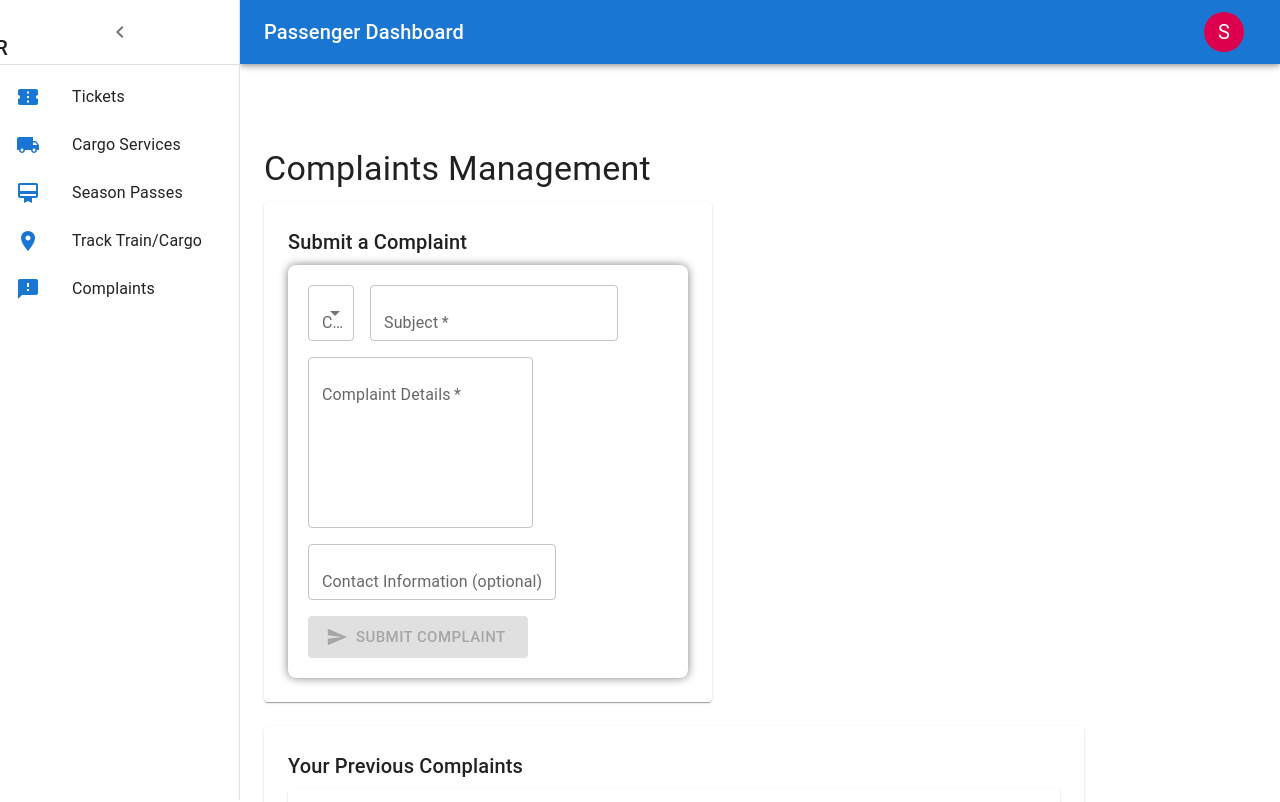
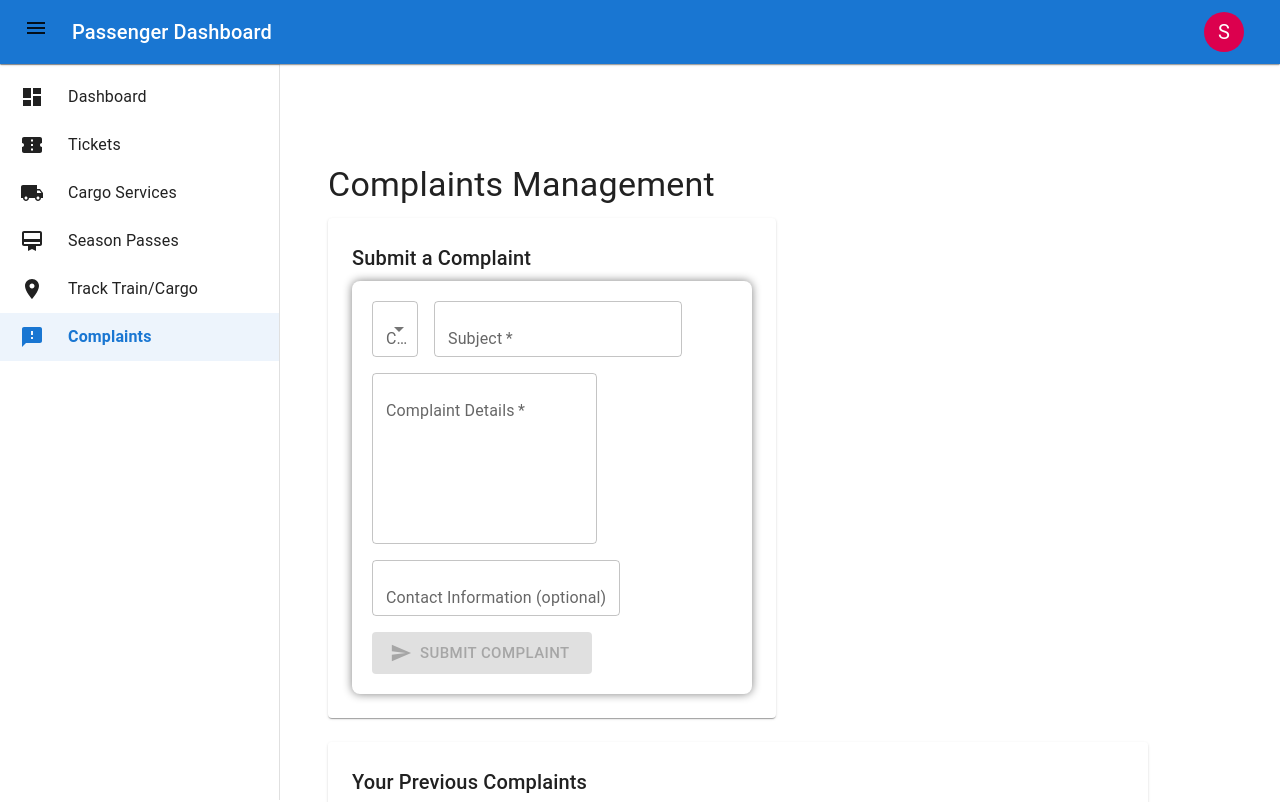
Before and after one commit to th4ruka/railway-booking-sys, a React (Create React App) app: page /dashboard/complaints in a window 1280 px wide. Shown: the top 802 px of the page. Built offline with nearby package versions, Linux system fonts and the light colour scheme; no server answers; sample sign-in values are in the browser's storage.

Commit message:
fix passenger dashboard sidebar toggle issues

```diff
--- a/src/components/DashboardLayout.js
+++ b/src/components/DashboardLayout.js
@@ -1,5 +1,5 @@
-import React, { useState } from 'react';
-import { Outlet, useNavigate } from 'react-router-dom';
+import React, { useState, useEffect } from 'react';
+import { Outlet, useNavigate, Link, useLocation } from 'react-router-dom';
 import { styled } from '@mui/material/styles';
 import {
   Box,
@@ -16,7 +16,11 @@ import {
   ListItemText,
   Avatar,
   Menu,
-  MenuItem
+  MenuItem,
+  useTheme,
+  useMediaQuery,
+  Container,
+  CssBaseline
 } from '@mui/material';
 import {
   Menu as MenuIcon,
@@ -27,79 +31,108 @@ import {
   LocationOn as TrackingIcon,
   Feedback as ComplaintIcon,
   AccountCircle,
-  Logout
+  Logout,
+  Dashboard as DashboardIcon
 } from '@mui/icons-material';
 import { signOut } from 'firebase/auth';
 import { auth } from '../firebase/config';
 import { useAuth } from '../contexts/AuthContext';
 
-const drawerWidth = 240;
+const drawerWidth = 280;
 
-const Main = styled('main', { shouldForwardProp: (prop) => prop !== 'open' })(
-  ({ theme, open }) => ({
-    flexGrow: 1,
-    padding: theme.spacing(3),
-    transition: theme.transitions.create('margin', {
+const openedMixin = (theme) => ({
+  width: drawerWidth,
+  transition: theme.transitions.create('width', {
+    easing: theme.transitions.easing.sharp,
+    duration: theme.transitions.duration.enteringScreen,
+  }),
+  overflowX: 'hidden',
+});
+
+const closedMixin = (theme) => ({
+  transition: theme.transitions.create('width', {
     easing: theme.transitions.easing.sharp,
     duration: theme.transitions.duration.leavingScreen,
   }),
-    marginLeft: `-${drawerWidth}px`,
+  overflowX: 'hidden',
+  width: `calc(${theme.spacing(7)} + 1px)`,
+  [theme.breakpoints.up('sm')]: {
+    width: `calc(${theme.spacing(8)} + 1px)`,
+  },
+});
+
+const DrawerHeader = styled('div')(({ theme }) => ({
+  display: 'flex',
+  alignItems: 'center',
+  justifyContent: 'flex-end',
+  padding: theme.spacing(0, 1),
+  ...theme.mixins.toolbar,
+}));
+
+const AppBarStyled = styled(AppBar)(({ theme }) => ({
+  zIndex: theme.zIndex.drawer + 1,
+  transition: theme.transitions.create(['width', 'margin'], {
+    easing: theme.transitions.easing.sharp,
+    duration: theme.transitions.duration.leavingScreen,
+  }),
+}));
+
+const DrawerStyled = styled(Drawer, { shouldForwardProp: (prop) => prop !== 'open' })(
+  ({ theme, open }) => ({
+    width: drawerWidth,
+    flexShrink: 0,
+    whiteSpace: 'nowrap',
+    boxSizing: 'border-box',
     ...(open && {
-      transition: theme.transitions.create('margin', {
-        easing: theme.transitions.easing.easeOut,
-        duration: theme.transitions.duration.enteringScreen,
+      ...openedMixin(theme),
+      '& .MuiDrawer-paper': openedMixin(theme),
     }),
-      marginLeft: 0,
+    ...(!open && {
+      ...closedMixin(theme),
+      '& .MuiDrawer-paper': closedMixin(theme),
     }),
   }),
 );
 
-const AppBarStyled = styled(AppBar, { shouldForwardProp: (prop) => prop !== 'open' })(
-  ({ theme, open }) => ({
-    transition: theme.transitions.create(['margin', 'width'], {
-      easing: theme.transitions.easing.sharp,
-      duration: theme.transitions.duration.leavingScreen,
-    }),
-    ...(open && {
-      width: `calc(100% - ${drawerWidth}px)`,
-      marginLeft: `${drawerWidth}px`,
-      transition: theme.transitions.create(['margin', 'width'], {
-        easing: theme.transitions.easing.easeOut,
-        duration: theme.transitions.duration.enteringScreen,
-      }),
-    }),
-  }),
-);
-
-const DrawerHeader = styled('div')(({ theme }) => ({
-  display: 'flex',
-  alignItems: 'center',
-  padding: theme.spacing(0, 1),
-  // necessary for content to be below app bar
-  ...theme.mixins.toolbar,
-  justifyContent: 'flex-end',
-}));
-
 const menuItems = [
-  { text: 'Tickets', icon: <TicketIcon color="primary" />, path: '/dashboard/tickets' },
-  { text: 'Cargo Services', icon: <CargoIcon color="primary" />, path: '/dashboard/cargo' },
-  { text: 'Season Passes', icon: <PassIcon color="primary" />, path: '/dashboard/passes' },
-  { text: 'Track Train/Cargo', icon: <TrackingIcon color="primary" />, path: '/dashboard/tracking' },
-  { text: 'Complaints', icon: <ComplaintIcon color="primary" />, path: '/dashboard/complaints' },
+  { text: 'Dashboard', icon: <DashboardIcon />, path: '/dashboard' },
+  { text: 'Tickets', icon: <TicketIcon />, path: '/dashboard/tickets' },
+  { text: 'Cargo Services', icon: <CargoIcon />, path: '/dashboard/cargo' },
+  { text: 'Season Passes', icon: <PassIcon />, path: '/dashboard/passes' },
+  { text: 'Track Train/Cargo', icon: <TrackingIcon />, path: '/dashboard/tracking' },
+  { text: 'Complaints', icon: <ComplaintIcon />, path: '/dashboard/complaints' },
 ];
 
 export default function DashboardLayout() {
-  const [open, setOpen] = useState(true);
+  const theme = useTheme();
+  const isMobile = useMediaQuery(theme.breakpoints.down('sm'));
+  const [open, setOpen] = useState(!isMobile);
+  const [mobileOpen, setMobileOpen] = useState(false);
   const [anchorEl, setAnchorEl] = useState(null);
   const navigate = useNavigate();
+  const location = useLocation();
   const { currentUser } = useAuth();
 
-  const handleDrawerOpen = () => {
-    setOpen(true);
+  useEffect(() => {
+    if (!isMobile && mobileOpen) {
+      setMobileOpen(false);
+    }
+  }, [isMobile, mobileOpen]);
+
+  const handleDrawerToggle = () => {
+    if (isMobile) {
+      setMobileOpen(!mobileOpen);
+    } else {
+      setOpen(!open);
+    }
   };
 
   const handleDrawerClose = () => {
+    if (isMobile) {
+      setMobileOpen(false);
+    } else {
       setOpen(false);
+    }
   };
 
   const handleMenu = (event) => {
@@ -111,6 +144,7 @@ export default function DashboardLayout() {
   };
 
   const handleLogout = async () => {
+    handleClose();
     try {
       await signOut(auth);
       navigate('/login');
@@ -119,20 +153,97 @@ export default function DashboardLayout() {
     }
   };
 
+  const drawerContent = (
+    <>
+      <DrawerHeader>
+        <Box sx={{ display: 'flex', alignItems: 'center', flexGrow: 1, pl: 1 }}>
+          <Typography variant="h6" noWrap component={Link} to="/dashboard"
+            sx={{ textDecoration: 'none', color: 'inherit' }}>
+            RAIL-RUNNER
+          </Typography>
+        </Box>
+        <IconButton onClick={handleDrawerClose}>
+          <ChevronLeftIcon />
+        </IconButton>
+      </DrawerHeader>
+      <Divider />
+      <List>
+        {menuItems.map((item) => {
+          const isActive = location.pathname === item.path;
+          return (
+            <ListItem key={item.text} disablePadding sx={{ display: 'block' }}>
+              <ListItemButton
+                sx={{
+                  minHeight: 48,
+                  justifyContent: open || mobileOpen ? 'initial' : 'center',
+                  px: 2.5,
+                }}
+                onClick={() => {
+                  navigate(item.path);
+                  if (isMobile) {
+                    setMobileOpen(false);
+                  }
+                }}
+                selected={isActive}
+              >
+                <ListItemIcon
+                  sx={{
+                    minWidth: 0,
+                    mr: open || mobileOpen ? 3 : 'auto',
+                    justifyContent: 'center',
+                    color: isActive ? 'primary.main' : 'inherit',
+                  }}
+                >
+                  {item.icon}
+                </ListItemIcon>
+                <ListItemText
+                  primary={item.text}
+                  sx={{
+                    opacity: open || mobileOpen ? 1 : 0,
+                    color: isActive ? 'primary.main' : 'inherit',
+                    '& .MuiTypography-root': {
+                      fontWeight: isActive ? 600 : 400
+                    }
+                  }}
+                />
+              </ListItemButton>
+            </ListItem>
+          );
+        })}
+      </List>
+    </>
+  );
+
   return (
     <Box sx={{ display: 'flex' }}>
-      <AppBarStyled position="fixed" open={open}>
-        <Toolbar>
+      <CssBaseline />
+
+      <Box
+        sx={{
+          position: 'fixed',
+          top: theme.spacing(1),
+          left: theme.spacing(2),
+          zIndex: theme.zIndex.drawer + 2,
+        }}
+      >
         <IconButton
           color="inherit"
-            aria-label="open drawer"
-            onClick={handleDrawerOpen}
-            edge="start"
-            sx={{ mr: 2, ...(open && { display: 'none' }) }}
+          aria-label="toggle drawer"
+          onClick={handleDrawerToggle}
+          sx={{
+          }}
         >
           <MenuIcon />
         </IconButton>
-          <Typography variant="h6" noWrap component="div" sx={{ flexGrow: 1 }}>
+      </Box>
+
+      <AppBarStyled position="fixed" elevation={1} color="primary">
+        <Toolbar sx={{ pl: { xs: 8, sm: 9 } }}>
+          <Typography
+            variant="h6"
+            component="div"
+            sx={{ flexGrow: 1 }}
+          >
             Passenger Dashboard
           </Typography>
           <div>
@@ -145,7 +256,7 @@ export default function DashboardLayout() {
               color="inherit"
             >
               <Avatar sx={{ bgcolor: 'secondary.main' }}>
-                {currentUser?.displayName ? currentUser.displayName[0] : 'U'}
+                {currentUser?.displayName ? currentUser.displayName.at(0)?.toUpperCase() : 'U'}
               </Avatar>
             </IconButton>
             <Menu
@@ -172,10 +283,7 @@ export default function DashboardLayout() {
                 </ListItemIcon>
                 Profile
               </MenuItem>
-              <MenuItem onClick={() => {
-                handleClose();
-                handleLogout();
-              }}>
+              <MenuItem onClick={handleLogout}>
                 <ListItemIcon>
                   <Logout fontSize="small" />
                 </ListItemIcon>
@@ -185,45 +293,76 @@ export default function DashboardLayout() {
           </div>
         </Toolbar>
       </AppBarStyled>
+
+      <Box
+        component="nav"
+        sx={{ width: { sm: drawerWidth }, flexShrink: { sm: 0 } }}
+        aria-label="mailbox folders"
+      >
         <Drawer
+          container={null}
+          variant="temporary"
+          open={mobileOpen}
+          onClose={handleDrawerToggle}
+          ModalProps={{
+            keepMounted: true,
+          }}
           sx={{
-          width: drawerWidth,
-          flexShrink: 0,
+            display: { xs: 'block', sm: 'none' },
             '& .MuiDrawer-paper': {
-            width: drawerWidth,
               boxSizing: 'border-box',
+              width: drawerWidth
             },
           }}
-        variant="persistent"
-        anchor="left"
+        >
+          {drawerContent}
+        </Drawer>
+
+        <DrawerStyled
+          variant="permanent"
           open={open}
+          sx={{
+            display: { xs: 'none', sm: 'block' },
+          }}
         >
-        <DrawerHeader>
-          <Typography variant="h6" sx={{ flexGrow: 1, ml: 2 }}>
-            RAIL-RUNNER
-          </Typography>
-          <IconButton onClick={handleDrawerClose}>
-            <ChevronLeftIcon />
-          </IconButton>
-        </DrawerHeader>
-        <Divider />
-        <List>
-          {menuItems.map((item) => (
-            <ListItem key={item.text} disablePadding>
-              <ListItemButton onClick={() => navigate(item.path)}>
-                <ListItemIcon>
-                  {item.icon}
-                </ListItemIcon>
-                <ListItemText primary={item.text} />
-              </ListItemButton>
-            </ListItem>
-          ))}
-        </List>
-      </Drawer>
-      <Main open={open}>
-        <DrawerHeader />
+          {drawerContent}
+        </DrawerStyled>
+      </Box>
+
+      <Box
+        component="main"
+        sx={{
+          flexGrow: 1,
+          p: 3,
+          width: { sm: `calc(100% - ${drawerWidth}px)` },
+          transition: theme.transitions.create('margin', {
+            easing: theme.transitions.easing.sharp,
+            duration: theme.transitions.duration.leavingScreen,
+          }),
+          marginLeft: {
+            xs: 0,
+            sm: open ? 0 : `-${drawerWidth}px`
+          },
+          ...(!isMobile && {
+            transition: theme.transitions.create('margin', {
+              easing: open ? theme.transitions.easing.easeOut : theme.transitions.easing.sharp,
+              duration: open ? theme.transitions.duration.enteringScreen : theme.transitions.duration.leavingScreen,
+            }),
+            marginLeft: open ? 0 : `calc(${theme.spacing(7)} + 1px)`,
+            width: `calc(100% - ${open ? drawerWidth : `calc(${theme.spacing(7)} + 1px)`}px)`
+          })
+        }}
+      >
+        <Toolbar />
+        <Container
+          maxWidth="lg"
+          sx={{
+            mt: 2,
+          }}
+        >
           <Outlet />
-      </Main>
+        </Container>
+      </Box>
     </Box>
   );
 }
```
Lines whose indentation alone changed are shown as unchanged.
